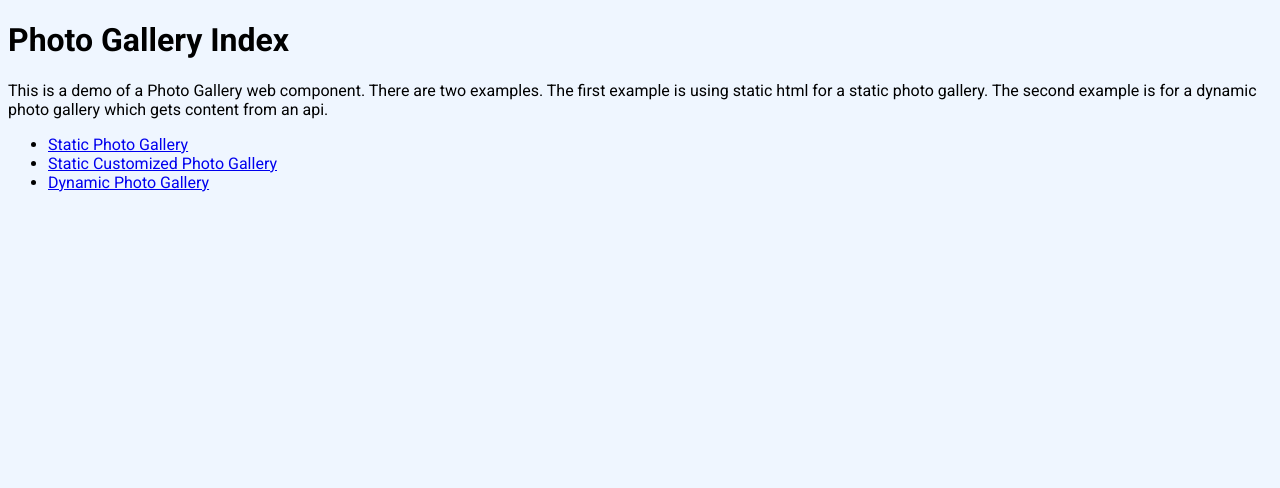
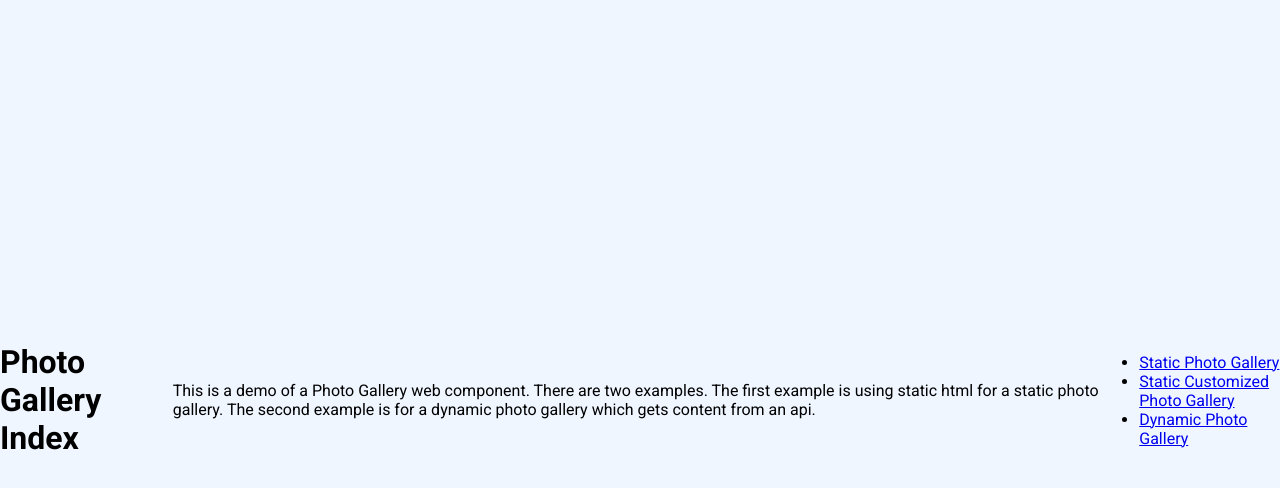
Before and after one commit to BNR-Developer-Sandbox/BNR-blog-web-components-101, a website: page index.html in a window 1280 px wide. Drawn offline with Linux system fonts and the light colour scheme.

Commit message:
global css tweaks to align

```diff
--- a/index.css
+++ b/index.css
@@ -7,13 +7,16 @@
   --color-black: #111827;
 }
 
-html {
+* {
   margin: 0;
   padding: 0;
+  box-sizing: border-box;
+}
+
+body {
+  min-height: 100vh;
+  display: flex;
+  align-items: center;
   background-color: var(--page-background-color);
   font-family: "Roboto", sans-serif;
 }
-
-body {
-  height: 100vh;
-}
```
